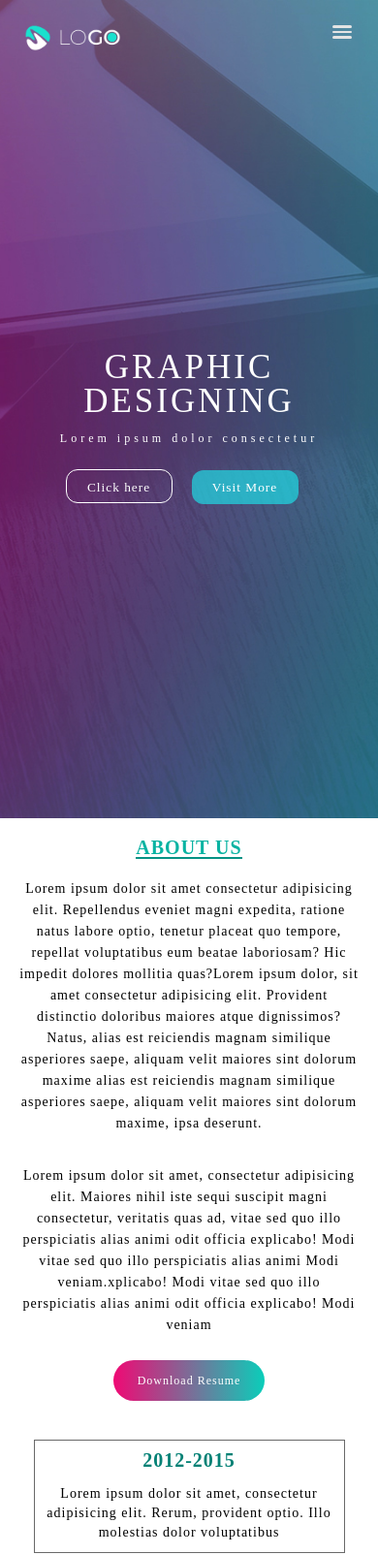
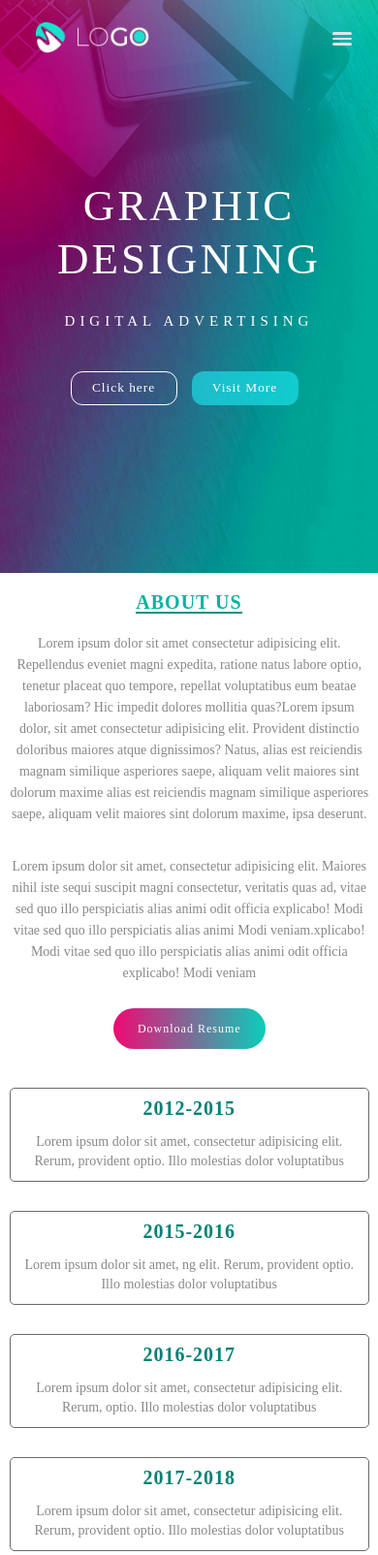
Before and after one commit to Shihabthixing/Graphic-Designign-website, a plain HTML site: page index.html in a window 390 px wide. Shown: the top 1604 px of the page at 97% size. Drawn offline with nearby package versions, Linux system fonts and the light colour scheme.

Commit message:
responsive completed

```diff
--- a/index.html
+++ b/index.html
@@ -55,7 +55,7 @@
     <section id="home" class="home">
         <div class="name">
            <h1 class="wow fadeInDown"> Graphic Designing</h1>
-           <p class="wow fadeInDown" > Lorem ipsum dolor consectetur</p>
+           <p class="wow fadeInDown" > Digital Advertising </p>
 
 <br>
 
@@ -79,19 +79,19 @@
                 <a href="#" class="downloadbtn wow fadeInUp" data-wow-duration="2s" data-wow-delay="0.8s"> Download Resume</a>
         <!-- Row ----  -->
             <div class="row1">
-                <div class="col wow fadeInUp" data-wow-duration="2s" data-wow-delay="0.5s">
+                <div class="col effect wow fadeInUp" data-wow-duration="2s" data-wow-delay="0.  5s">
                     <span>2012-2015</span>
                     <h6>Lorem ipsum dolor sit amet, consectetur adipisicing elit. Rerum, provident optio. Illo molestias dolor voluptatibus  </h6>
                 </div>
-                <div class="col wow fadeInUp"data-wow-duration="2s"data-wow-delay="0.7s" >
+                <div class="col effect  wow fadeInUp"data-wow-duration="2s"data-wow-delay="0.7s" >
                     <span>2015-2016</span>
                     <h6>Lorem ipsum dolor sit amet, ng elit. Rerum, provident optio. Illo molestias dolor voluptatibus  </h6>
                 </div>
-                <div class="col wow fadeInUp"data-wow-duration="2s"data-wow-delay="0.9s" >
+                <div class="col effect  wow fadeInUp"data-wow-duration="2s"data-wow-delay="0.9s" >
                     <span>2016-2017</span>
                     <h6>Lorem ipsum dolor sit amet, consectetur adipisicing elit. Rerum, optio. Illo molestias dolor voluptatibus  </h6>
                 </div>
-                <div class="col wow fadeInUp"data-wow-duration="2s"data-wow-delay="1.1s" >
+                <div class="col effect  wow fadeInUp"data-wow-duration="2s"data-wow-delay="1.1s" >
                     <span>2017-2018</span>
                     <h6>Lorem ipsum dolor sit amet, consectetur adipisicing elit. Rerum, provident optio. Illo molestias dolor voluptatibus  </h6>
                 </div>
--- a/stylesheet.css
+++ b/stylesheet.css
@@ -47,9 +47,6 @@ table {
     margin: 0px ;
     padding: 0px;
     scroll-behavior: smooth;
-}
-p{
-    font-size: 14px;
 }
 
 /* --------------------- HADER ----------------- */
@@ -121,6 +118,7 @@ section{
     background-position: center;
     background-color: #34495e;
     background-attachment: fixed;
+    background-repeat: no-repeat;
     z-index: -1;
 
 }
@@ -145,30 +143,31 @@ section{
     color: white;
     font-size: 15px;
     font-weight: 300;
-    margin-top: 10px;
+    margin: 25px 0px 15px 0px;
     padding: 10px 5px;
     width: 100%;
-    letter-spacing: 8px;
+    letter-spacing: 20px;
+    text-transform: uppercase;
 
 }
 
-span{
-    margin: 15px 5px 20px 0px;
-    border-radius: 10px;
-    width: 10px;
-    height: 10px;
-    background: white;
-    display: inline-block;
-}
 .homeBtn,.homeBtnTwo{
-    padding: 10px 20px;
-    border-radius: 25px;
+    width: 110px;
+    height: 35px;
+    border-radius: 12px;
     outline: none;
     border: none;
     background: #1de7eea4;
     margin-right: 15px;
     color: white;
 }
+
+.homeBtn{
+    border: 1px solid white;
+    background: transparent;
+
+}
+
 
 
 
@@ -189,7 +188,6 @@ span{
 #about{
     transition: 0.5s ease-in;
 }
-
 .about-text{
     text-align: center;
     width: 90%;
@@ -203,6 +201,7 @@ span{
     max-width: 65%;
     text-align: center;
     margin: 0px auto;
+
 }
 .about-text .downloadbtn{
     background: linear-gradient( to right, #f00974, #0aceba);
@@ -213,7 +212,9 @@ span{
     display: inline-block;
     margin-top: 45px ;
     margin-bottom: 45px;
+    transition: .2s ease-in-out;
 }
+
 .row1{
     width: 100%;
     display: flex;
@@ -225,23 +226,38 @@ span{
     padding: 30px 20px ;
     margin: 15px 15px;
     width: 200px;
+    border-radius: 5px;
 }
-.col span{
+
+.effect:hover.col{
+    background: linear-gradient( to right, #f00974, #0aceba);
+    color: white;
+    cursor: pointer;
+    border: none;
+    transition: .3s ease-in-out;
+    transform: scale(1.1);
+}
+
+
+
+.col {
     display: inline;
     font-size: 20px;
     font-weight: 500;
-    color: #038175;
+    color: #006157;
 }
 .col h6{
     font-weight: 400;
+    font-size: 14px;
     line-height: 20px;
-    margin-top: 15px;
+    margin-top: 20px;
+
 }
 
 /* <!------------------- SERVICES   ----------- -->  */
 
 .services{
-    width: 60%;
+    width: 80%;
     margin: 0px auto;
     padding: 25px 0px;
 }
@@ -250,23 +266,29 @@ span{
     flex-wrap: wrap;
 }
 .services .col{
-    width: 350px;
+    width: 380px;
     margin: 0px auto;
     text-align: center;
     border: none;
 }
+.services .col:hover img{
+    transform: scale(1.3);
+    transition: .5s ease-in-out ;
+}
 .col img{
     width: 65px;
     padding: 15px 0px;
+    padding: 15px 25px;
 }
 .col h3{
     padding: 20px 0px ;
-    font-size: 20px;
     font-weight: 500;
 }
 .col p{
+    width: 100%;
     font-weight: 400;
     line-height: 23px;
+    font-size: 14px;
 }
 
 /* <!------------------- GALLERY  ----------- -->  */
@@ -285,11 +307,10 @@ span{
 }
 .gallery-section h2{
     display: none;
-
 }
 
 .row3{
-    width: 70%;
+    width: 80%;
     margin: 0px auto;
     padding: 50px 5px;
     display: flex;
@@ -299,15 +320,14 @@ span{
 .row3 .col{
     border: none;
     width: 250px;
-    padding: 10px;
-    margin: 20px;
+    padding: 5px 5px;
+    margin: 5px;
     text-align: center;
     margin: 0px auto;
 }
 
 .row3 .col img{
-    width: 250px;
-    padding: 10px;
+    width: 100%;
 }
 
 /* <!------------------- CONTACT  ----------- -->  */
@@ -489,7 +509,7 @@ span{
 
 /* <!------------------- JQEURY ----------- -->  */
 
-@media (max-width: 950px){
+@media (max-width: 850px){
 
 
     /*--------------- SCROLL MENU ---------------- */
@@ -509,7 +529,7 @@ span{
         box-sizing: border-box;
         position: relative;
         right: -100%;
-         transition: 0.3s ease;
+        transition: 0.3s ease;
     }
 
     hr{
@@ -537,14 +557,26 @@ span{
 
     }
 
-     /*--------------- CLICK MENU FUNTION ---------------- */
+    /*--------------- LOGO ---------------- */
 
     .logo-container{
         width: 100%;
+        height: 80px;
         display: flex;
         align-items: center;
         justify-content: space-between;
     }
+
+
+    .logo-container img{
+        width: 120px;
+
+    }
+
+
+
+    /*--------------- CLICK MENU FUNTION ---------------- */
+
 
     #menu{
         width: 35px;
@@ -589,78 +621,35 @@ span{
         right: 0%;
     }
 
+    /*--------------- HOME ---------------- */
 
+    .home{
+        height: 70vh;
+        background: url(./Web\ Mockup\ for\ mob.jpg);
+        background-size: cover;
+        background-position: center;
+        background-attachment: fixed;
+        background-repeat: no-repeat;
+        z-index: -1;
 
-
-    /* .circle{
-        background: white ;
-        border-radius: 50px;
-        width: 35px;
-        height: 35px;
-        position: absolute;
-        right: 25px;
-        top: 12px ;
-        cursor: pointer;
     }
 
-    .line {
-        width: 20px;
-        height: 3px;
-        background: rgb(7, 158, 163);
-        margin-left: 20%;
-        border-radius: 5px;
-        position: relative;
-        transition: all cubic-bezier(0.26, 0.1, 0.2 7, 1.55) 0.35s;
-    }
-    .top{
-        top: 30%;
-    }
-    .middle{
-       top: 38%;
-    }
-    .bottom{
-        top: 46%;
-    }
-
-    .icones.close .top{
-        transform: rotate(45deg);
-        top: 45% ;
-    }
-    .icones.close .bottom{
-        transform: rotate(-45deg);
-        top: 38%;
-    }
-    .icones.close .middle{
-        display: none;
-    } */
-
-
-
-    /*--------------- LOGO ---------------- */
-
-
-    .logo-container img{
-        width: 100px;
-        padding: 25px 25px 10px 25px;
-    }
-
-    /*--------------- HOME ---------------- */
     .fixed{
         opacity: 0;
     }
 
     .name h1{
-        font-size: 35px;
-        margin-top: 25px;
-        width: 100%;
+        font-size: 45px;
+        line-height: 55px;
     }
     .name p{
-        font-size: 12px;
+        font-size: 15px;
         font-weight: 300;
-        margin-top: 5px;
+        margin-top: 15px;
         padding: 10px 0px;
         width: 100%;
-        letter-spacing: 4px;
+        letter-spacing: 5px;
+        line-height: 22px;
 
     }
 
@@ -677,7 +666,7 @@ span{
         outline: none;
         border: none;
         background: #1de7eea4;
-        margin-right: 15px;
+        margin-right: 10px;
         color: white;
     }
 
@@ -691,19 +680,21 @@ span{
 
 
     .about-text{
-    text-align: center;
-    width: 90%;
-    padding: 25px 0px;
+    width: 95%;
+    padding: 0px 10px;
     margin: 15px auto;
     }
 
     .about-text p{
     line-height: 25px;
     font-size: 14px;
-    max-width: 65%;
-    text-align: center;
+    width: 100%;
+    text-align: justify;
     margin: 0px auto;
+    color: rgb(136, 136, 136);
+    letter-spacing: 0px;
     }
+
     .about-text .downloadbtn{
     background: linear-gradient( to right, #f00974, #0aceba);
     padding: 15px 25px;
@@ -714,18 +705,14 @@ span{
     margin-top: 45px ;
     margin-bottom: 45px;
     }
+
     .row1{
     width: 100%;
     display: flex;
     justify-content: center;
     flex-wrap: wrap;
     }
-    .col{
-    border: 1px solid #696969;
-    padding: 30px 20px ;
-    margin: 15px 15px;
-    width: 200px;
-    }
+
     .col span{
     display: inline;
     font-size: 20px;
@@ -736,6 +723,8 @@ span{
     font-weight: 400;
     line-height: 20px;
     margin-top: 15px;
+    color: rgb(136, 136, 136);
+    letter-spacing: 0px;
     }
 
 /* ------ ABOUT COLOUMS --------  */
@@ -766,7 +755,7 @@ span{
 .col{
     border: 1px solid #696969;
     padding: 10px 10px ;
-    margin: 15px 15px;
+    margin: 15px 0px;
     width: 100%;
     font-size: 14px;
 }
@@ -778,6 +767,19 @@ span{
 
 /* <!------------------- SERVICES   ----------- -->  */
 
+.gallery-section{
+    width: 100%;
+    height: 350px;
+    background-color: red;
+    background: url(./my\ photo\ for\ mobile\ devise.jpg);
+    background-size: cover;
+    background-position-x: center;
+    background-repeat: no-repeat;
+    background-attachment: fixed;
+    background-position-y: top;
+
+}
+
 .services{
     width: 100%;
     padding: 10px 0px;
@@ -788,34 +790,41 @@ span{
 }
 .services .col{
     width: 100%;
-    padding: 10px 20px;
+    padding: 10px 5px;
 }
 .col img{
     width: 50px;
     padding: 5px 0px;
 }
 .col h3{
-    padding: 20px 0px ;
+    padding: 20px 10px ;
     font-size: 16px;
     font-weight: 500;
 }
 .col p{
-    font-weight: 400;
+    font-weight: 300;
     line-height: 20px;
+    font-size: 14px;
 }
+
+
 
 /* <!------------------- GALLERY  ----------- -->  */
 
 .row3{
     width: 100%;
-    padding: 0px 0px;
+    padding: 50px 0px;
+}
+.row3 .col{
+    border: none;
+    width: 420px;
+    text-align: center;
+    margin: 0px auto;
 }
 
 .row3 .col img{
     width: 100%;
-    padding: 0px;
 }
-
 /* <!------------------- CONTACT  ----------- -->  */
 
 .form_section{
```
Also changed, not shown: Web Mockup for mob.jpg (added), my photo for mobile devise.jpg (added).
